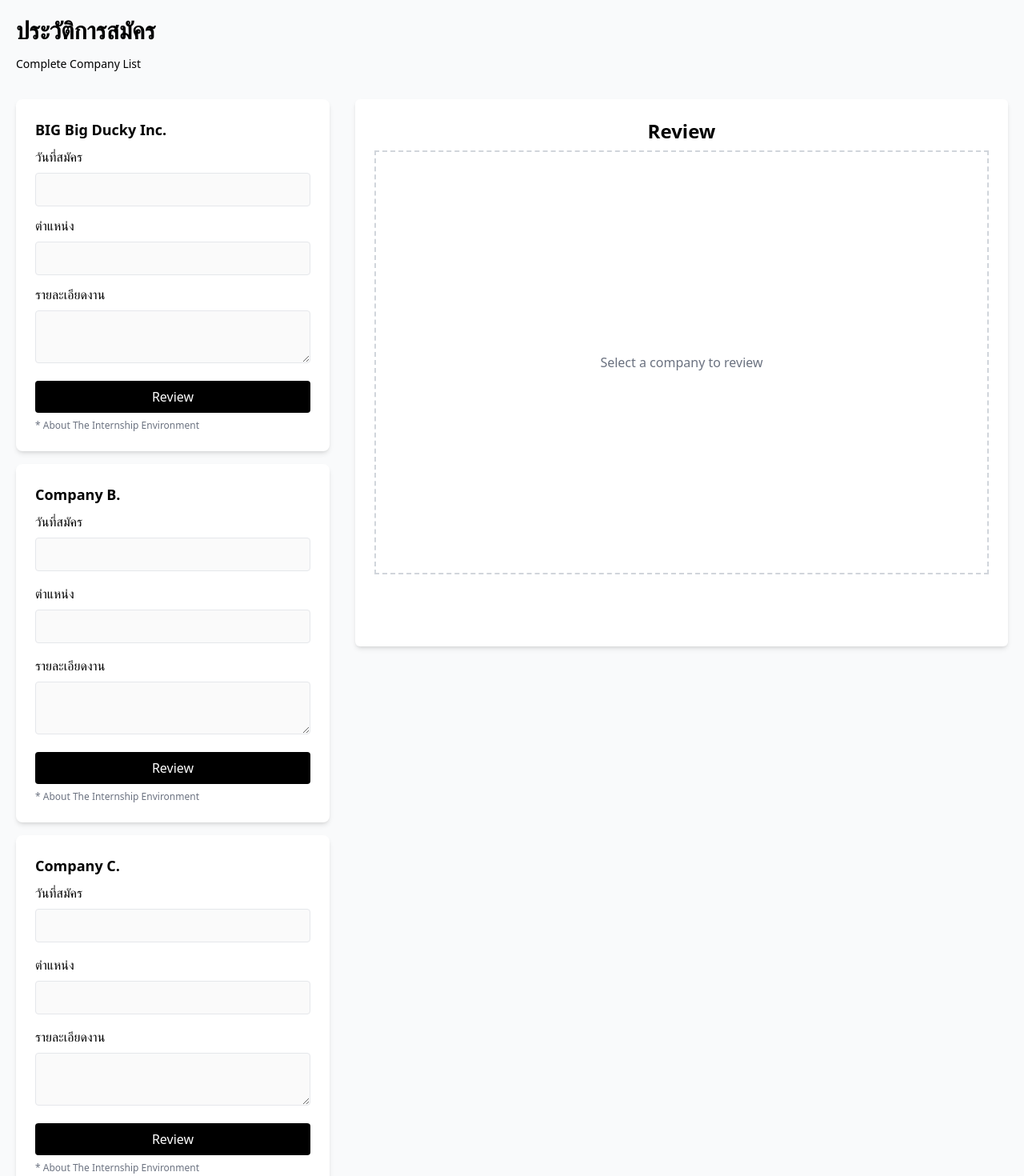
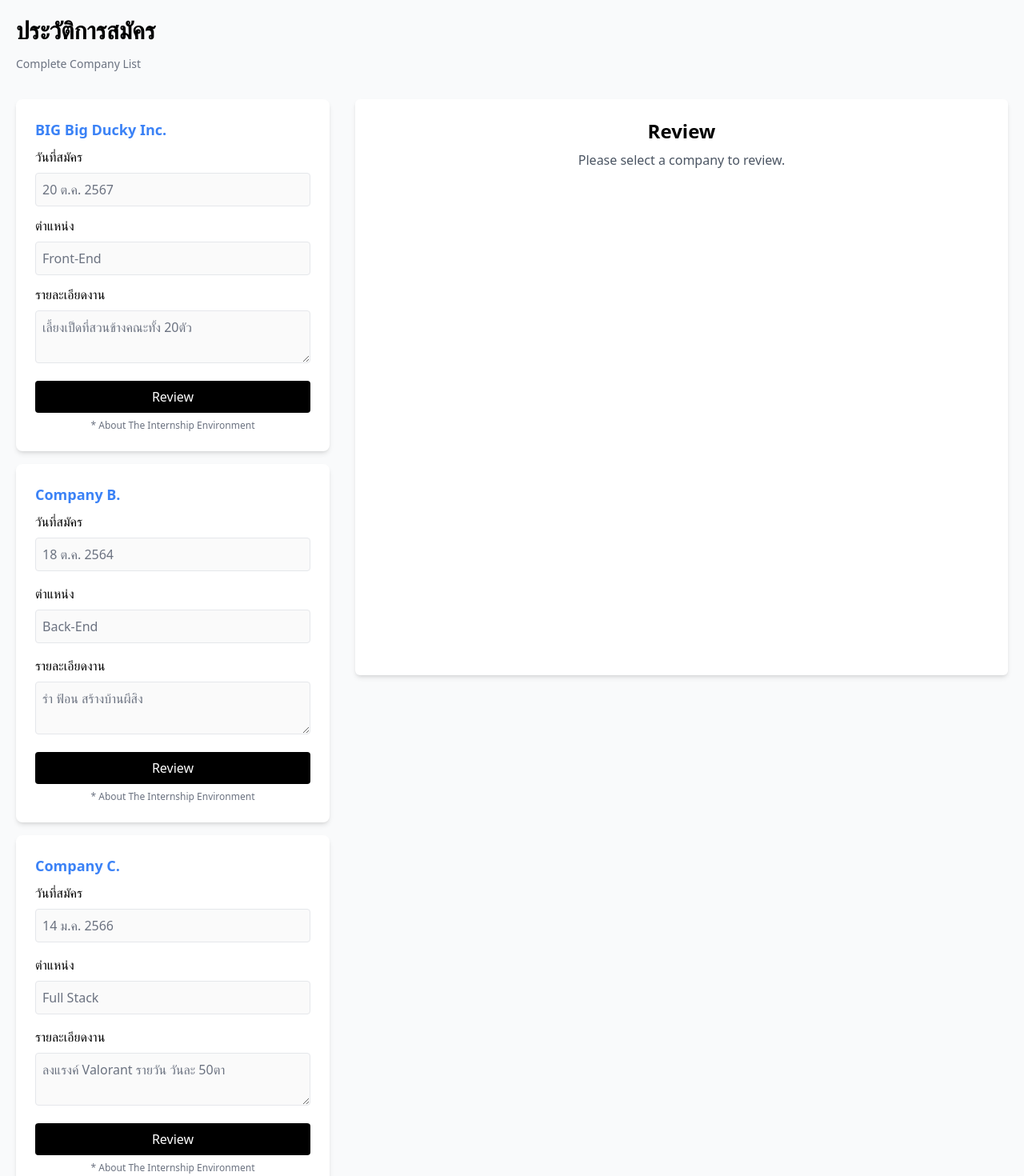
Before and after one commit to YoSirawit/ZeroStep, a Next.js app: page /history in a window 1280 px wide. Shown: the part 120-1590 px from the top of the page at 80% size. Built offline with nearby package versions, Linux system fonts and the light colour scheme.

Commit message:
Update page.jsx

```diff
--- a/app/history/page.jsx
+++ b/app/history/page.jsx
@@ -1,8 +1,55 @@
 "use client";
-import React from 'react'
+
+import { FontAwesomeIcon } from '@fortawesome/react-fontawesome';
+import { faXmark, faMagnifyingGlass } from '@fortawesome/free-solid-svg-icons';
+import React, { useRef, useState } from 'react'
 import Navbar from "../components/Navbar";
 
 const history = () => {
+
+  const [query, setQuery] = useState("");
+  const [selected, setSelected] = useState([]);
+  const [menuOpen, setMenuOpen] = useState(false);
+  const [selectedJob, setSelectedJob] = useState(false);
+
+  const inputRef = useRef(null);
+
+  const tags = [
+    "#ร้านอาหารอร่อย",
+    "#เดินทางสะดวก",
+    "#บรรยากาศการทำงาน",
+    "#สวัสดิการของบุคลากรภายในบริษัท",
+    "#สิ่งอำนวยความสะดวกภายในบริษัท",
+  ];
+
+  const styles = {
+    sendButton: {
+    marginTop: "20px",
+    backgroundColor: "#00008B",
+    color: "#fff",
+    padding: "10px 20px",
+    borderRadius: "5px",
+    border: "none",
+    cursor: "pointer",
+    width: "15%",
+    textAlign: "center",
+  }};
+
+  const filteredTags = tags.filter((item)=>
+    item?.toLocaleLowerCase()?.includes(query.toLocaleLowerCase()?.trim()) && !selected.includes(item)
+  );
+
+  const isDisable =
+    !query?.trim() ||
+    selected.filter(
+      (item) =>
+        item?.toLocaleLowerCase()?.trim() == query?.toLocaleLowerCase()?.trim()
+    )?.length ||
+    selected.filter(
+      (item) =>
+        item?.toLocaleLowerCase()?.trim() == "#"+query?.toLocaleLowerCase()?.trim()
+    )?.length;
+
   return (
     <div>
       <div>
@@ -12,7 +59,7 @@ const history = () => {
         <div className="max-w-7xl w-full">
           {/* Title */}
           <h1 className="text-left text-3xl font-bold my-8">
-            ประวัติการสมัคร <br /> <span className="text-sm font-normal">Complete Company List</span>
+            ประวัติการสมัคร <br /> <span className="text-sm font-normal text-gray-500">Complete Company List</span>
           </h1>
 
           <div className="grid sm:grid-cols-3 gap-8">
@@ -20,63 +67,168 @@ const history = () => {
             <div className="md:col-span-1 space-y-4">
               {/* Big Big Ducky Inc. */}
               <div className="bg-white p-6 shadow-md rounded-lg">
-                <h2 className="font-semibold mb-2 text-lg">BIG Big Ducky Inc.</h2>
+                <h2 className="font-semibold mb-2 text-lg text-blue-500">BIG Big Ducky Inc.</h2>
                 <form>
                   <label className="block mb-2">วันที่สมัคร</label>
-                  <input className="w-full mb-3 p-2 border rounded" type="text" disabled/>
+                  <input className="w-full mb-3 p-2 border rounded text-gray-500" type="text" value="20 ต.ค. 2567" disabled/>
 
                   <label className="block mb-2">ตำแหน่ง</label>
-                  <input className="w-full mb-3 p-2 border rounded" type="text" disabled/>
+                  <input className="w-full mb-3 p-2 border rounded text-gray-500" type="text" value="Front-End"disabled/>
 
                   <label className="block mb-2">รายละเอียดงาน</label>
-                  <textarea className="w-full p-2 border rounded" disabled></textarea>
+                  <textarea className="w-full p-2 border rounded text-gray-500" value="เลี้ยงเป็ดที่สวนข้างคณะทั้ง 20ตัว" disabled></textarea>
                 </form>
-                <button className="bg-black text-white py-2 px-4 mt-4 w-full rounded">Review</button>
-                <p className="text-gray-500 text-xs mt-2">* About The Internship Environment</p>
+                <button className="bg-black text-white py-2 px-4 mt-4 w-full rounded"
+                  onClick={()=>setSelectedJob(true)}>Review</button>
+                <p className="text-gray-500 text-xs mt-2 flex justify-center">* About The Internship Environment</p>
               </div>
 
               {/* Company B */}
               <div className="bg-white p-6 shadow-md rounded-lg">
-                <h2 className="font-semibold mb-2 text-lg">Company B.</h2>
+                <h2 className="font-semibold mb-2 text-lg text-blue-500">Company B.</h2>
                 <form>
                   <label className="block mb-2">วันที่สมัคร</label>
-                  <input className="w-full mb-4 p-2 border rounded" type="text" disabled/>
+                  <input className="w-full mb-4 p-2 border rounded text-gray-500" value="18 ต.ค. 2564" type="text" disabled/>
 
                   <label className="block mb-2">ตำแหน่ง</label>
-                  <input className="w-full mb-4 p-2 border rounded" type="text" disabled/>
+                  <input className="w-full mb-4 p-2 border rounded text-gray-500" value="Back-End" type="text" disabled/>
 
                   <label className="block mb-2">รายละเอียดงาน</label>
-                  <textarea className="w-full p-2 border rounded" disabled></textarea>
+                  <textarea className="w-full p-2 border rounded text-gray-500" value="รำ ฟ้อน สร้างบ้านผีสิง" disabled></textarea>
                 </form>
-                <button className="bg-black text-white py-2 px-4 mt-4 w-full rounded">Review</button>
-                <p className="text-gray-500 text-xs mt-2">* About The Internship Environment</p>
+                <button className="bg-black text-white py-2 px-4 mt-4 w-full rounded"
+                  onClick={()=>setSelectedJob(true)}>Review</button>
+                <p className="text-gray-500 text-xs mt-2 flex justify-center">* About The Internship Environment</p>
               </div>
 
               {/* Company C */}
               <div className="bg-white p-6 shadow-md rounded-lg">
-                <h2 className="font-semibold mb-2 text-lg">Company C.</h2>
+                <h2 className="font-semibold mb-2 text-lg text-blue-500">Company C.</h2>
                 <form>
                   <label className="block mb-2">วันที่สมัคร</label>
-                  <input className="w-full mb-4 p-2 border rounded" type="text" disabled/>
+                  <input className="w-full mb-4 p-2 border rounded text-gray-500" value="14 ม.ค. 2566" type="text" disabled/>
 
                   <label className="block mb-2">ตำแหน่ง</label>
-                  <input className="w-full mb-4 p-2 border rounded" type="text" disabled/>
+                  <input className="w-full mb-4 p-2 border rounded text-gray-500" value="Full Stack" type="text" disabled/>
 
                   <label className="block mb-2">รายละเอียดงาน</label>
-                  <textarea className="w-full p-2 border rounded" disabled></textarea>
+                  <textarea className="w-full p-2 border rounded text-gray-500" value="ลงแรงค์ Valorant รายวัน วันละ 50ตา" disabled></textarea>
                 </form>
-                <button className="bg-black text-white py-2 px-4 mt-4 w-full rounded">Review</button>
-                <p className="text-gray-500 text-xs mt-2">* About The Internship Environment</p>
+                <button className="bg-black text-white py-2 px-4 mt-4 w-full rounded"
+                  onClick={()=>setSelectedJob(true)}>Review</button>
+                <p className="text-gray-500 text-xs mt-2 flex justify-center">* About The Internship Environment</p>
               </div>
             </div>
 
             {/* Review Section */}
             <div className="md:col-span-2">
-              <div className="bg-white p-6 shadow-md rounded-md h-1/2">
+              <div className="bg-white p-6 shadow-md rounded-md h-[720px]">
                 <h2 className="text-center font-semibold text-2xl mb-2">Review</h2>
                 {/* This is the review section, which can be populated based on selection */}
-                <div className="h-5/6 border-dashed border-2 border-gray-300 flex items-center justify-center text-gray-500">
-                  Select a company to review
+
+                {selectedJob ? (
+                <div className="h-5/6 border-dashed border-gray-300 grid place-items-center text-gray-500">
+                  <label className="block mb-2 m-4">Comment</label>
+                  <textarea className="w-3/4 h-[300px] mb-4 p-2 border rounded" type="text"></textarea>
+                  <div className="relative w-80 h-52 text-sm">
+                    {
+                      selected?.length ? (
+                      <div className="bg-white w-80 relative text-xs flex flex-wrap gap-1 p-2 mb-2">
+                        {selected.map((tag)=>{
+                            return <div key={tag} className="rounded-full w-fit py-1.5 px-3 border border-gray-400 bg-gray-50 text-gray-500 flex items-center gap-2"
+                              >
+                                {tag}
+                                <div
+                                  onMouseDown={(e)=>e.preventDefault()}
+                                  onClick={()=>
+                                    setSelected(selected.filter((i)=>i !== tag))
+                                  }
+                                >
+                                  <FontAwesomeIcon icon={faXmark} className="text-blue-500" />
+                                </div>
+                              </div>;
+                          })}
+                          <div className="w-full text-right">
+                            <span
+                              className='text-gray-400 cursor-pointer'
+                              onClick={()=>{
+                                setSelected([]);
+                                inputRef.current?.focus();
+                              }}
+                            >
+                              Clear all
+                            </span>
+                          </div>
+                      </div>
+                    ) : null}
+                    <div className="bg-white shadow-md rounded-md flex items-center justify-between p-3 gap-2.5">
+                      <div>
+                        <FontAwesomeIcon icon={faMagnifyingGlass} className="text-blue-500" />
+                      </div>
+                      <input
+                        ref={inputRef}
+                        type="text"
+                        value={query}
+                        onChange={(e)=>setQuery(e.target.value.trimStart())}
+                        placeholder='Search or Create tags'
+                        className='bg-transparent text-sm flex-1 caret-rose-600'
+                        onFocus={()=>setMenuOpen(true)}
+                        onBlur={()=>setMenuOpen(false)}
+                        onKeyDown={(e)=>{
+                          if(e.key == 'Enter' && !isDisable){
+                            setSelected((prev)=>[...prev, "#"+query]);
+                            setQuery("");
+                            setMenuOpen(true);
+                          }
+                        }}
+                      />
+                      <button
+                        className="text-sm disabled:text-gray-300 text-blue-500 disabled:cursor-not-allowed"
+                        disabled={isDisable}
+                        onClick={()=> {
+                          if(isDisable) {
+                            return;
+                          }
+                          setSelected((prev)=>[...prev, "#"+query]);
+                          setQuery("");
+                          inputRef.current?.focus();
+                        }}
+                      >
+                        + Add
+                      </button>
+                    </div>
+
+                    {/* Menu */}
+                    {
+                      menuOpen ? (<div className="bg-white shadow-md rounded-md absolute w-full max-h-52 mt-2 p-1 flex overflow-y-auto scrollbar-thin schrollbar-track-slate-50 scrollbar-thumb-state-200">
+                      <ul className="w-full">
+                        {filteredTags?.length ? filteredTags.map((tag,i)=>(
+                            <li
+                              key={tag}
+                              className="p-2 cursor-pointer hover:bg-rose-50 hover:text-blue-500 rounded-md w-full"
+                              onMouseDown={(e)=>e.preventDefault()}
+                              onClick={()=>{
+                                setMenuOpen(true);
+                                setSelected((prev)=>[...prev, tag]);
+                              }}
+                            >
+                              {tag}
+                            </li>
+                          )):(
+                            <li className='p-2 text-gray-500'>ไม่มีแท็กให้เลือก โปรดเพิ่มแท็ก</li>
+                          )}
+                      </ul>
+                    </div>) : null}
+                  </div>
+                </div>
+              ) : (
+                <p className="text-gray-600 flex justify-center">Please select a company to review.</p>
+              )}
+                <div className='flex justify-center'>
+                  {selectedJob ? (
+                    <button style={styles.sendButton}
+                      onClick={()=>setSelectedJob((e)=>!e)}>Send</button>
+                  ) : (null)}
                 </div>
               </div>
             </div>
```
